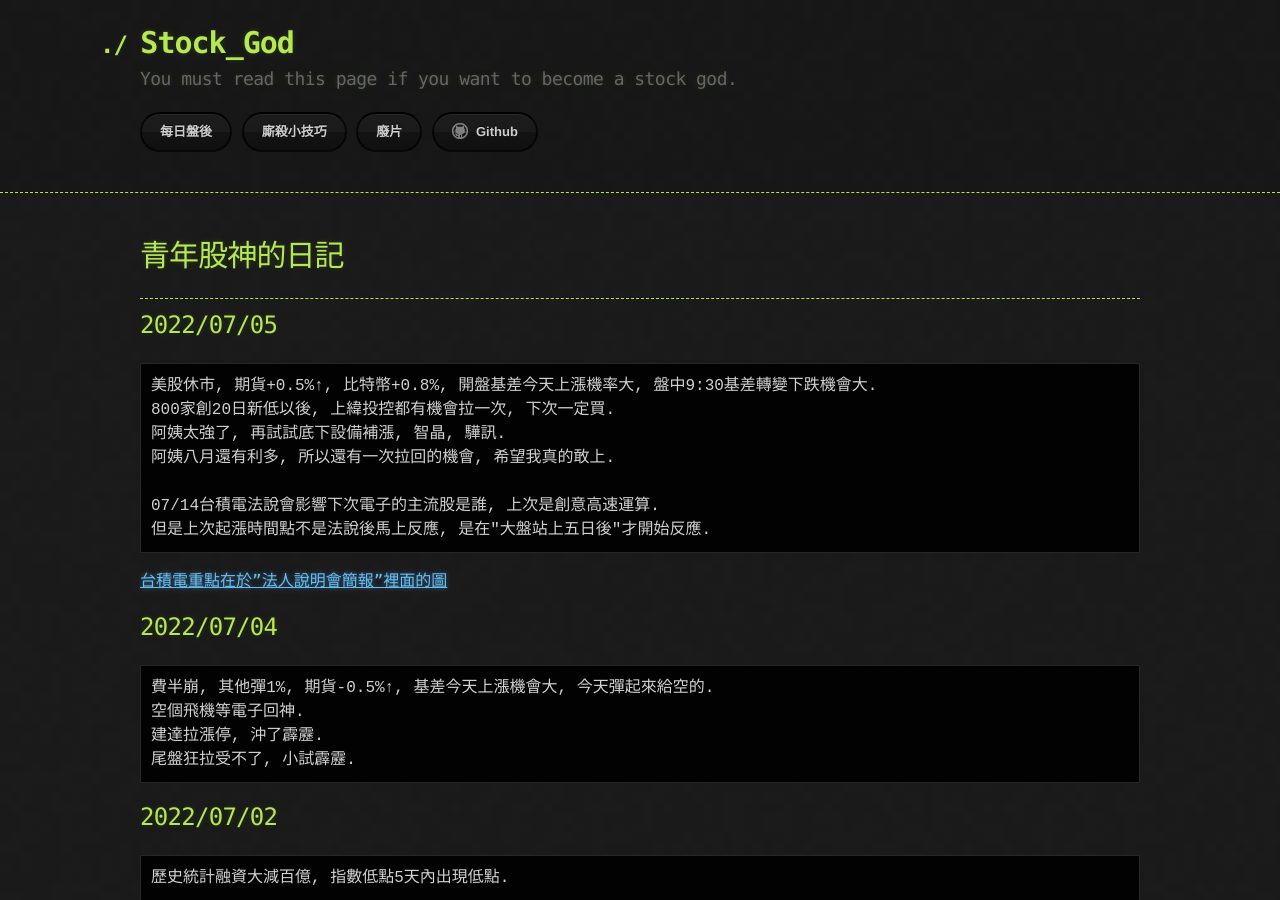
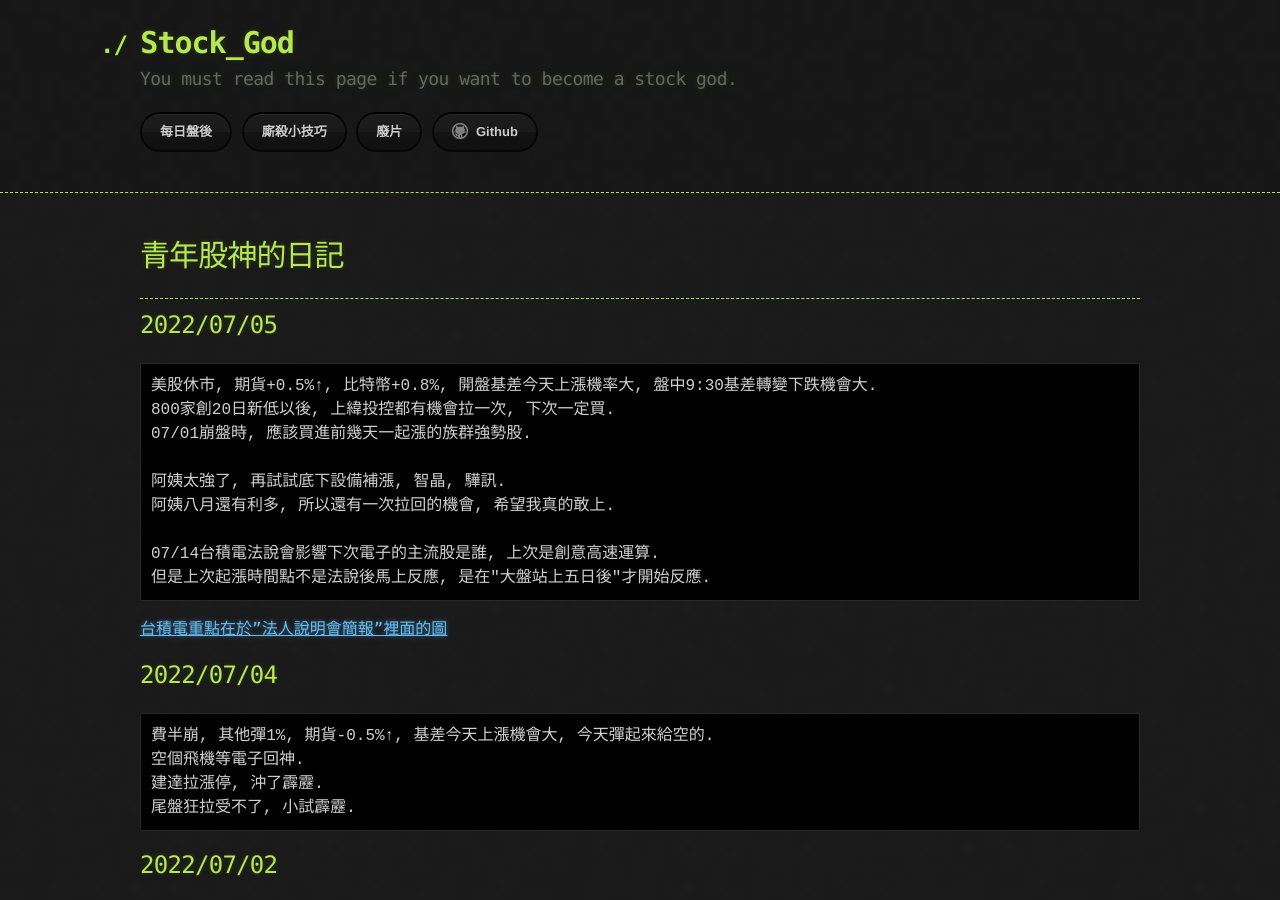
Before and after one commit to lepg5487/Stock_God, a Jekyll site: the page built from index.md, in a window 1280 px wide and 900 px high. Built offline with Jekyll 4.4.1, drawn with Linux system fonts in a browser that asks for light colours; our own code applies the rules of GitHub Pages for plain Markdown files.

Commit message:
Update index.md

````diff
--- a/index.md
+++ b/index.md
@@ -10,6 +10,8 @@ layout: testlayouts
 ```
 美股休市, 期貨+0.5%↑, 比特幣+0.8%, 開盤基差今天上漲機率大, 盤中9:30基差轉變下跌機會大.
 800家創20日新低以後, 上緯投控都有機會拉一次, 下次一定買.
+07/01崩盤時, 應該買進前幾天一起漲的族群強勢股.
+
 阿姨太強了, 再試試底下設備補漲, 智晶, 驊訊.
 阿姨八月還有利多, 所以還有一次拉回的機會, 希望我真的敢上.
 
````
